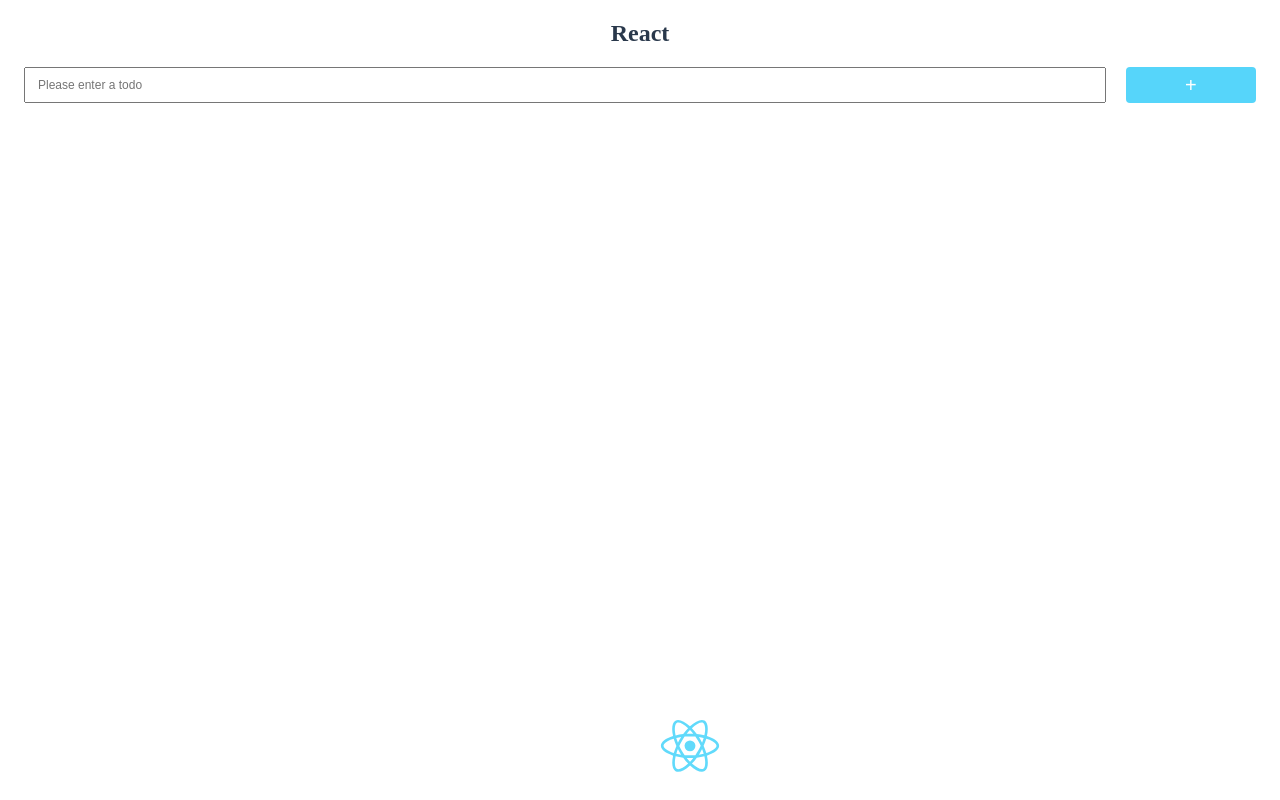
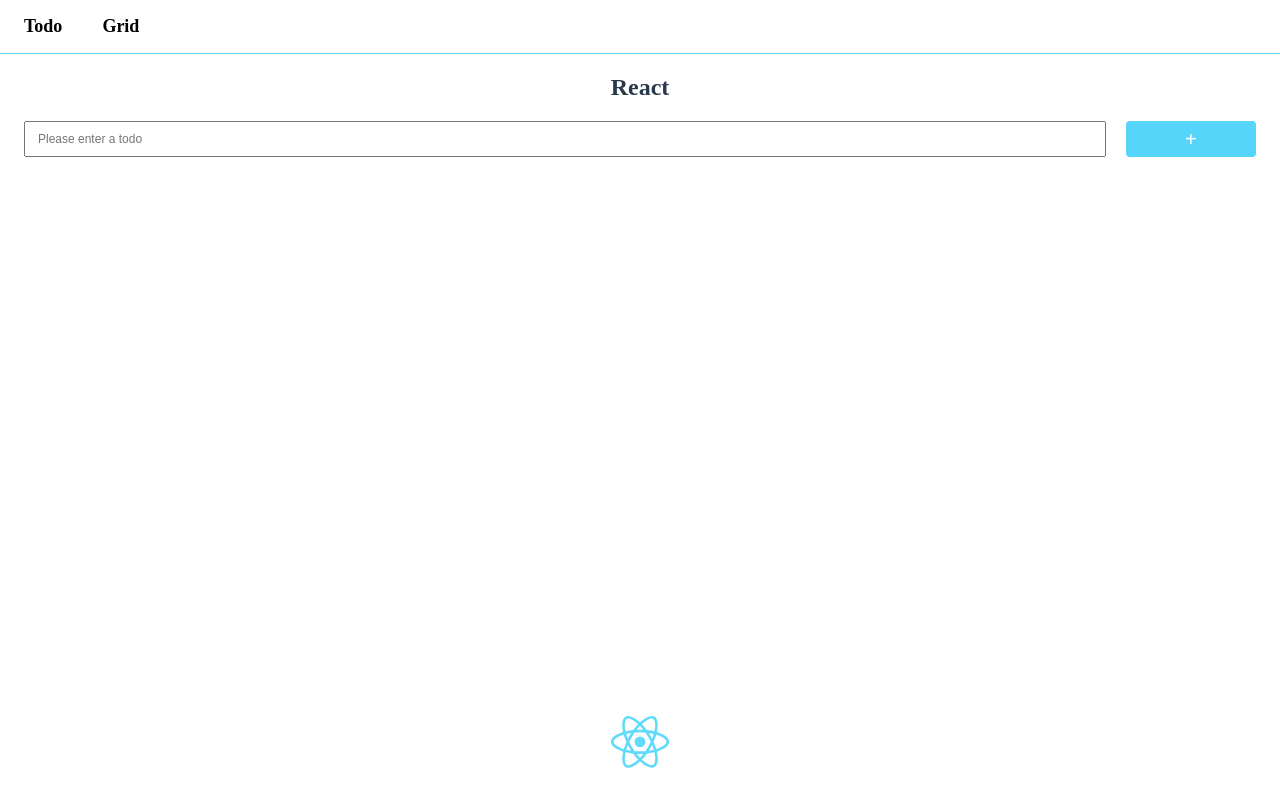
Before and after one commit to bennykim/reactApp, a React (Create React App) app: page / in a window 1280 px wide. Built offline with nearby package versions, Linux system fonts and the light colour scheme.

Commit message:
Navigator 컴포넌트 추가, react router 설치

```diff
--- a/package.json
+++ b/package.json
@@ -6,6 +6,7 @@
     "node-sass": "^4.11.0",
     "react": "^16.8.1",
     "react-dom": "^16.8.1",
+    "react-router-dom": "^4.3.1",
     "react-scripts": "2.1.5",
     "sass-loader": "^7.1.0"
   },
--- /dev/null
+++ b/src/App.js
@@ -0,0 +1,27 @@
+import React, { Component } from 'react';
+import { BrowserRouter, Route } from 'react-router-dom'
+
+import Todo from './components/Todo';
+import Grid from './components/Grid';
+import Navigator from './components/Navigator'
+
+import logo from './assets/logo.svg';
+import './css/app.css'
+
+class App extends Component{
+    render() {
+        return (
+            <BrowserRouter>
+                <div className="app">
+                    <Navigator />
+
+                    <Route exact path="/" component={Todo} />
+                    <Route path="/grid" component={Grid} />
+
+                    <img className="logo" src={logo} alt="React logo"/>
+                </div>
+            </BrowserRouter>
+        )
+    }
+}
+export default App;
--- /dev/null
+++ b/src/components/Navigator.js
@@ -0,0 +1,29 @@
+import React, { Component } from 'react'
+import { Link } from 'react-router-dom';
+import '../css/navigator.css'
+
+class Navigator extends Component{
+    render() {
+        const list = [{
+            path: '/',
+            name: 'Todo'
+        }, {
+            path: '/grid',
+            name: 'Grid'
+        }]
+
+        return (
+            <div className="navigator">
+                <ul>
+                    {list.map((router, i) => (
+                        <li key={i}>
+                            <Link to={router.path}>{router.name}</Link>
+                        </li>
+                    ))}
+                </ul>
+            </div>
+        )
+    }
+}
+
+export default Navigator
--- a/src/components/Todo.js
+++ b/src/components/Todo.js
@@ -1,5 +1,4 @@
-import React, {Component} from 'react';
-import logo from '../assets/logo.svg';
+import React, { Component } from 'react';
 import '../css/todo.css';
 
 class Todo extends Component {
@@ -75,8 +74,6 @@ class Todo extends Component {
                     :
                     <p className="msg">The list is full.</p>
                 }
-
-                <img className="logo" src={logo} alt="React logo"/>
             </div>
         )
     }
--- /dev/null
+++ b/src/css/app.css
@@ -0,0 +1,16 @@
+.app {
+  position: relative;
+  width: 100%;
+  height: 100%;
+}
+.app .logo {
+  position: absolute;
+  width: 100px;
+  height: 100px;
+  left: 0;
+  right: 0;
+  bottom: 24px;
+  margin: 0 auto;
+}
+
+/*# sourceMappingURL=app.css.map */
--- /dev/null
+++ b/src/css/navigator.css
@@ -0,0 +1,26 @@
+.navigator {
+  position: relative;
+  border-bottom: 1px solid #56D5FA;
+}
+.navigator ul {
+  list-style: none;
+  text-align: left;
+  padding-left: 24px;
+}
+.navigator ul li {
+  display: inline;
+  padding: 0;
+  margin-right: 40px;
+}
+.navigator ul li a {
+  font-size: 18px;
+  font-weight: bold;
+  color: black;
+  text-decoration: none;
+  transition: color 0.5s ease;
+}
+.navigator ul li a:hover {
+  color: #56D5FA;
+}
+
+/*# sourceMappingURL=navigator.css.map */
--- a/src/css/todo.css
+++ b/src/css/todo.css
@@ -5,12 +5,6 @@
   color: #29384b;
   text-align: center;
   box-sizing: border-box;
-}
-.todo .logo {
-  position: absolute;
-  bottom: 24px;
-  width: 100px;
-  height: 100px;
 }
 .todo .todo-list {
   text-align: left;
--- a/src/index.js
+++ b/src/index.js
@@ -1,7 +1,7 @@
 import React from 'react';
 import ReactDOM from 'react-dom';
 import './css/index.css';
-import Todo from './components/Todo';
+import App from './App';
 
 let rootEl = document.getElementById('root');
-ReactDOM.render(<Todo />, rootEl);
+ReactDOM.render(<App />, rootEl);
```
Also changed, not shown: 1 other file (tests, documents, lock files or other folders).
